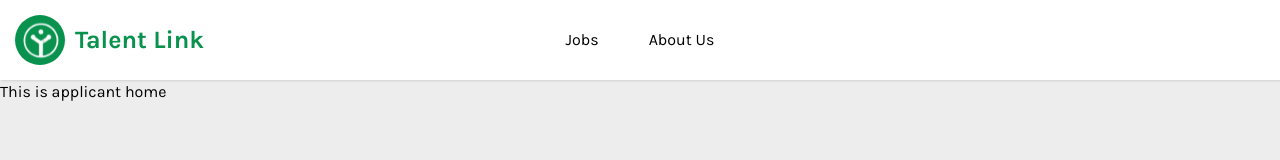
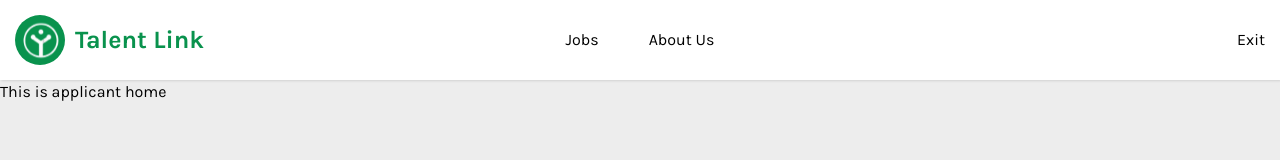
Before and after one commit to ShrDar/JobPortal, a React (Vite) app: page /applicantDashboard in a window 1280 px wide. Shown: the top 160 px of the page. Built offline with nearby package versions, Linux system fonts and the light colour scheme.

Commit message:
Fixed: Added a exit button which takes the user back to the login page

```diff
--- a/src/Viraj/ApplicantDashboard.jsx
+++ b/src/Viraj/ApplicantDashboard.jsx
@@ -1,7 +1,8 @@
 import React from "react";
 import { useLoaderData, defer, Outlet, NavLink, Link } from "react-router-dom";
-import stealthLogo from "../../public/stealthLogo.svg"
+import stealthLogo from "/stealthLogo.svg"
 import "./applicant.css"
+import { useNavigate } from 'react-router-dom'
 
 export async function loader() { //name of loader function doesn't matter
 
@@ -9,6 +10,7 @@ export async function loader() { //name of loader function doesn't matter
 }
 
 function ApplicantDashboard() {
+    const navigate = useNavigate();
     const data = useLoaderData();
     return (
         <div className="applicantDashboard">
@@ -24,6 +26,7 @@ function ApplicantDashboard() {
                     <NavLink to={'applicantJobs'} style={({isActive}) => isActive ? {color: "#07914C", textDecoration: 'underline', textUnderlineOffset: '5px'} : {color: "#000"}}>Jobs</NavLink>
                     <NavLink to={'aboutUs'} style={({isActive}) => isActive ? {color: "#07914C", textDecoration: 'underline', textUnderlineOffset: '5px'} : {color: "#000"}}>About Us</NavLink>
                 </div>
+                <button className="applicantExit" onClick={() => navigate('/')}>Exit</button>
             </div>
             <Outlet />
         </div>
```
